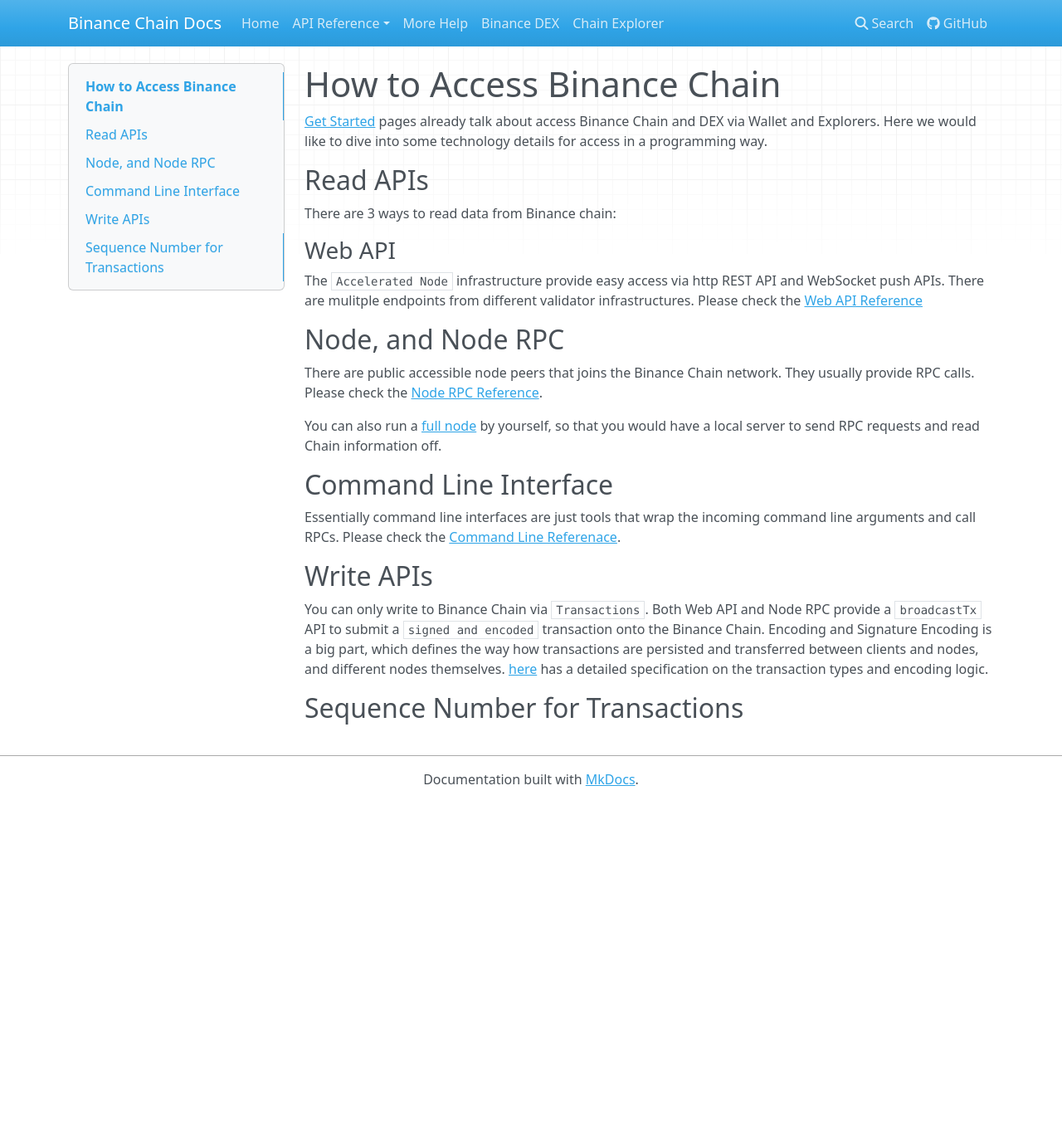
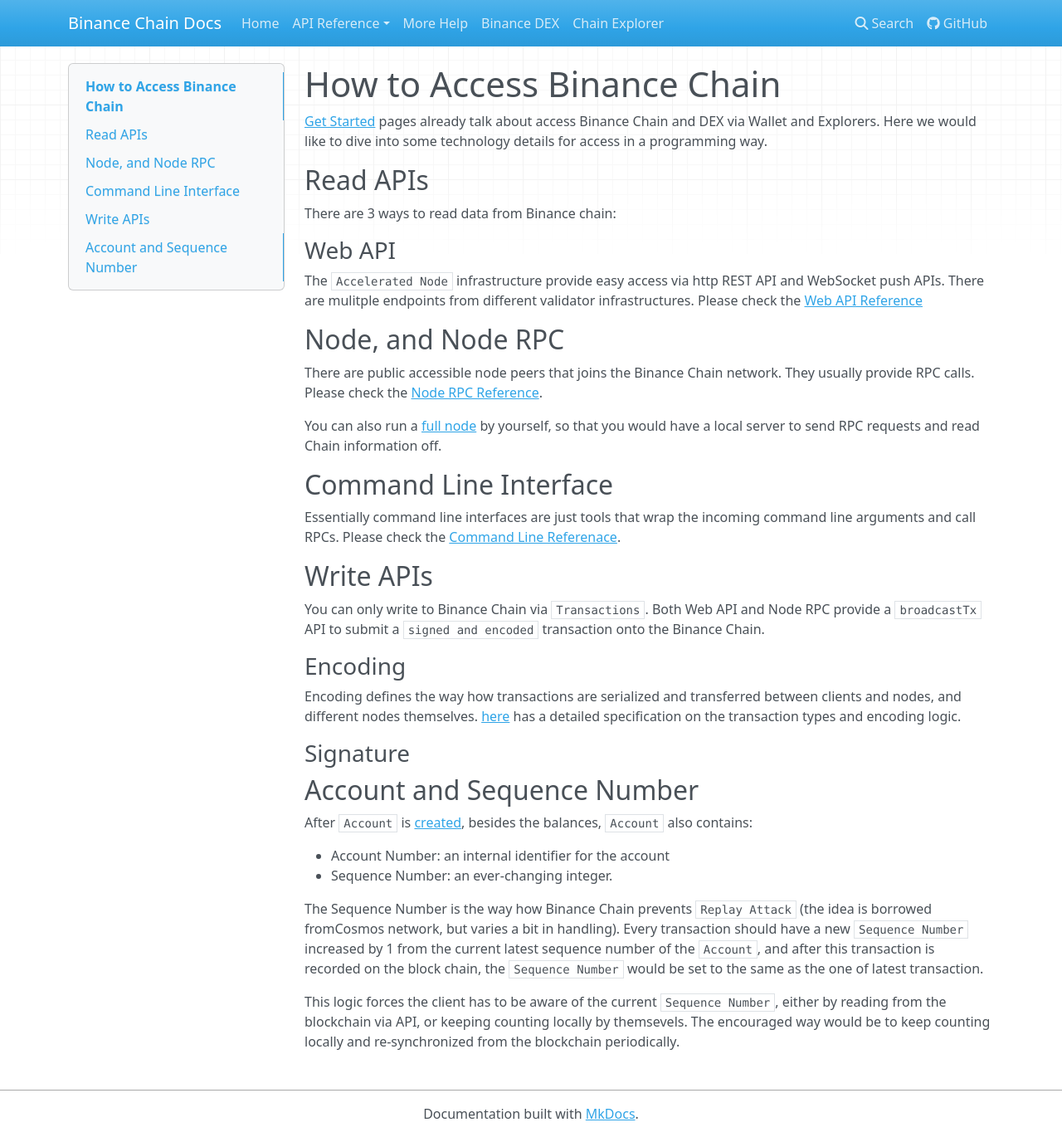
Before and after one commit to yash-sharma1/docs-site, an MkDocs documentation site: the page built from docs/chain-access.md, in a window 1280 px wide and 1370 px high. Shown: the whole window at 83% size. Built offline with MkDocs 1.6.1, drawn with Linux system fonts in a browser that asks for light colours; nearby versions of some CDN libraries.

Commit message:
Add more.

```diff
--- a/docs/chain-access.md
+++ b/docs/chain-access.md
@@ -21,9 +21,19 @@
 
 ## Write APIs
 You can only write to Binance Chain via `Transactions`. Both Web API and Node RPC provide a `broadcastTx` API to submit a `signed and encoded` transaction onto the Binance Chain.
-Encoding and Signature
-Encoding is a big part, which defines the way how transactions are persisted and transferred between clients and nodes, and different nodes themselves. [here](encoding.md) has a detailed specification on the transaction types and encoding logic.
 
+### Encoding
+Encoding defines the way how transactions are serialized and transferred between clients and nodes, and different nodes themselves. [here](encoding.md) has a detailed specification on the transaction types and encoding logic.
 
+### Signature
 
-## Sequence Number for Transactions
+## Account and Sequence Number
+
+After `Account` is [created](transfer.md#account_and_balance), besides the balances, `Account` also contains:
+
+- Account Number: an internal identifier for the account
+- Sequence Number: an ever-changing integer.
+
+The Sequence Number is the way how Binance Chain prevents `Replay Attack` (the idea is borrowed fromCosmos network, but varies a bit in handling). Every transaction should have a new `Sequence Number` increased by 1 from the current latest sequence number of the `Account`, and after this transaction is recorded on the block chain, the `Sequence Number` would be set to the same as the one of latest transaction.
+
+This logic forces the client has to be aware of the current `Sequence Number`, either by reading from the blockchain via API, or keeping counting locally by themsevels. The encouraged way would be to keep counting locally and re-synchronized from the blockchain periodically.
```
Also changed, not shown: docs/blockchain.md (+5 -1 lines), docs/encoding.md (+16 -0 lines), docs/transfer.md (+9 -0 lines).
